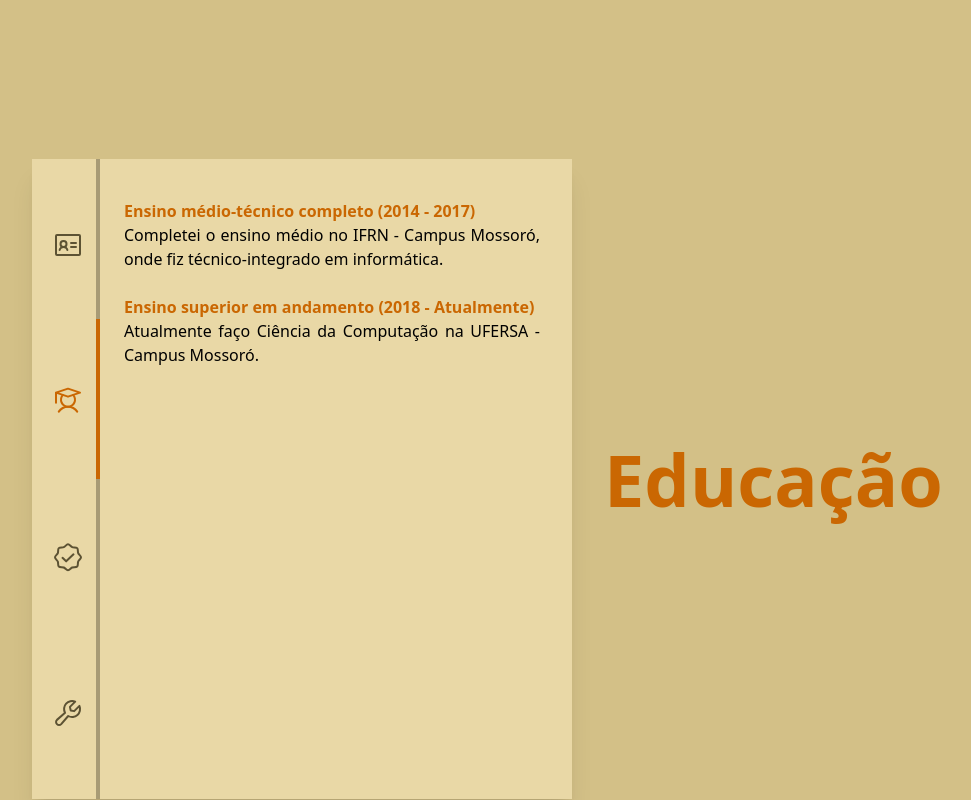
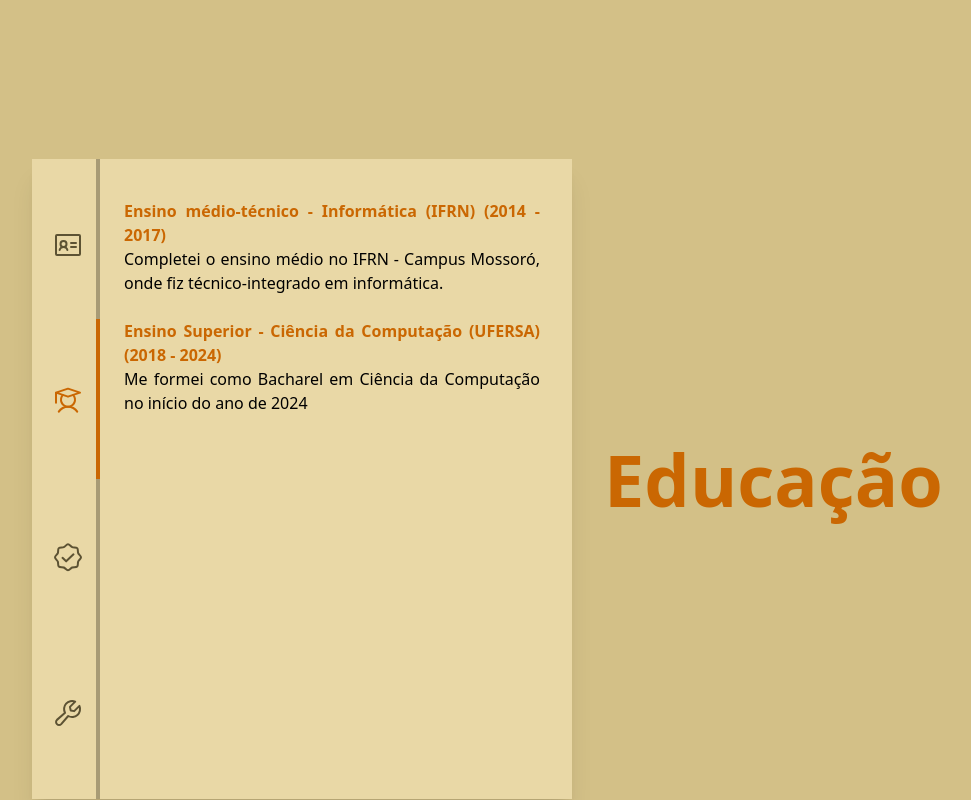
Before and after one commit to jorgeallende/my-portfolio, a React (Vite) app: page / in a window 1280 px wide. Both pictures are taken after a click on the element 184 px from the left and 1187 px from the top of the page. Shown: the part 787-1587 px from the top of the page, without its empty margins (116-1087 px from the left). Built offline with nearby package versions, Linux system fonts and the light colour scheme.

Commit message:
Refactor AboutComponent for improved readability and consistency

```diff
--- a/src/components/AboutComponent.tsx
+++ b/src/components/AboutComponent.tsx
@@ -133,7 +133,7 @@ const AboutComponent = () => {
                 : ""
             }`}
           ></h1>
-          <span className="text-justify">
+          <div className="text-justify">
             {info == "sobre" ? (
               <div>
                 Me chamo{" "}
@@ -152,7 +152,7 @@ const AboutComponent = () => {
             ) : info == "educacao" ? (
               <div>
                 <strong className="text-orange-500">
-                  Ensino médio-técnico completo (2014 - 2017)
+                  Ensino médio-técnico - Informática (IFRN) (2014 - 2017)
                 </strong>
                 <br />
                 <span>
@@ -162,12 +162,12 @@ const AboutComponent = () => {
                 <br />
                 <br />
                 <strong className="text-orange-500">
-                  Ensino superior em andamento (2018 - Atualmente)
+                  Ensino Superior - Ciência da Computação (UFERSA) (2018 - 2024)
                 </strong>
                 <br />
                 <span>
-                  Atualmente faço Ciência da Computação na UFERSA - Campus
-                  Mossoró.
+                  Me formei como Bacharel em Ciência da Computação no início do
+                  ano de 2024
                 </span>
               </div>
             ) : info == "experiencia" ? (
@@ -187,16 +187,30 @@ const AboutComponent = () => {
                 <br />
                 <br />
                 <strong className="text-red-500">
-                  Estágio em Prefeitura Municipal de Mossoró (2022 - Atualmente)
+                  Estágio em Prefeitura Municipal de Mossoró (2022 - 2023)
                 </strong>
                 <br />
                 <br />
                 <span>
-                  Atualmente estou estagiando na{" "}
+                  Estagiei na <strong>Prefeitura Municipal de Mossoró</strong>{" "}
+                  como desenvolvedor web. Lá eu desenvolvi sistemas para todas
+                  as áreas da gestão pública municipal, utilizando tecnologias
+                  como PHP, Laravel, MySQL, HTML, CSS e JavaScript.
+                </span>
+                <br />
+                <br />
+                <strong className="text-red-500">
+                  Desenvolvedor Júnior em Prefeitura Municipal de Mossoró (2022
+                  - Atualmente)
+                </strong>
+                <br />
+                <br />
+                <span>
+                  Trabalho agora na{" "}
                   <strong>Prefeitura Municipal de Mossoró</strong> como
-                  desenvolvedor web. Lá eu desenvolvo sistemas para todas as
-                  áreas da gestão pública municipal, utilizando tecnologias como
-                  PHP, Laravel, MySQL, HTML, CSS e JavaScript.
+                  desenvolvedor web júnior. Continuo com as mesmas atribuições
+                  do estágio. Com algumas adições na função, me tornando um
+                  desenvolvedor full-stack.
                 </span>
                 <br />
               </div>
@@ -224,7 +238,7 @@ const AboutComponent = () => {
             ) : (
               ""
             )}
-          </span>
+          </div>
         </div>
       </div>
 
```
